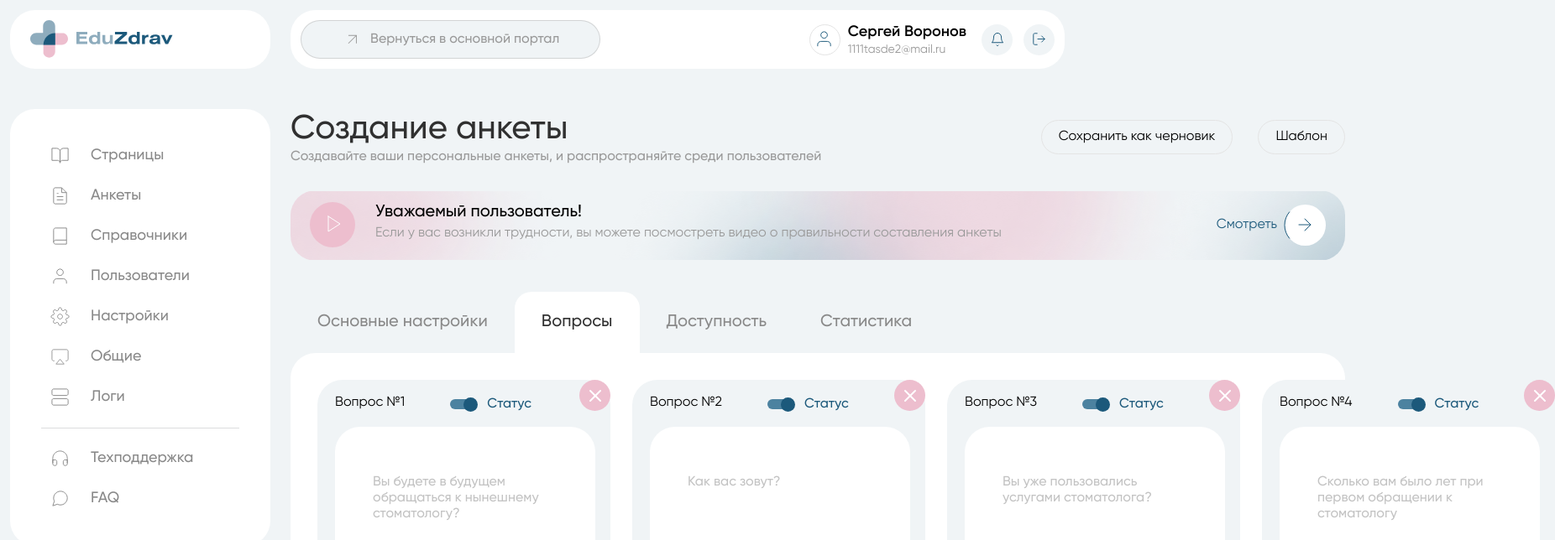
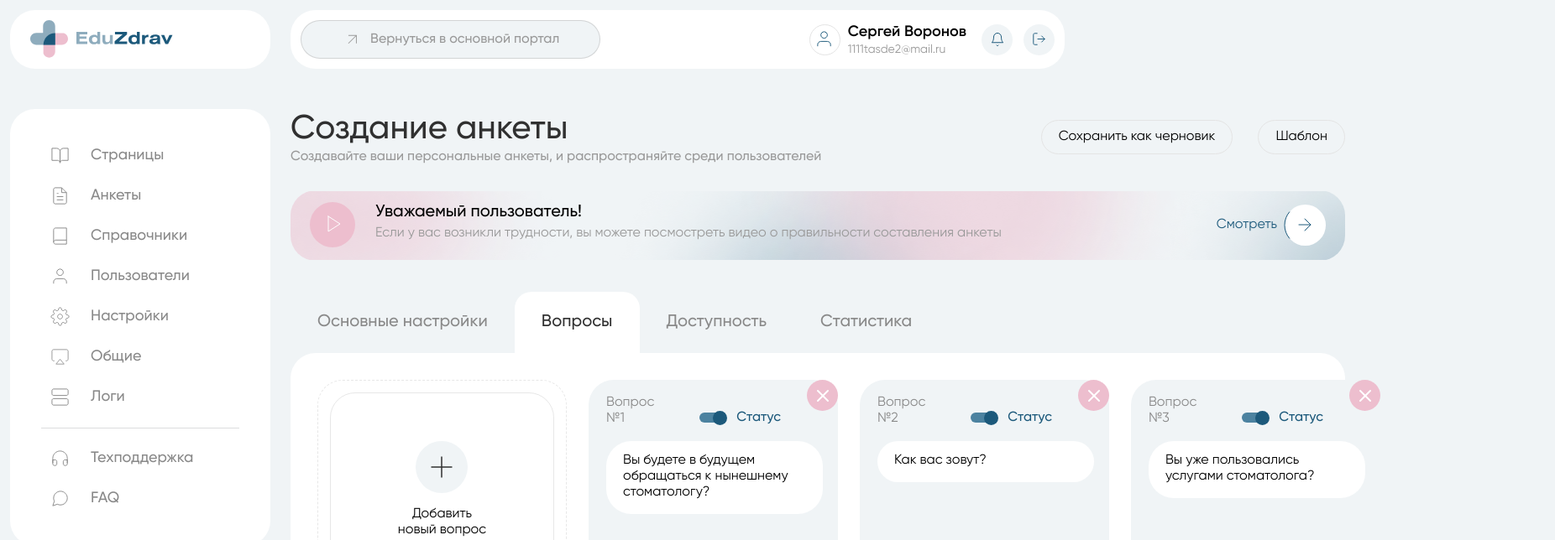
Before and after one commit to katie-soft/medanketa, a React (Create React App) app: page /create-questionary in a window 1280 px wide. Both pictures are taken after a click on the item "Вопросы". Shown: the top 644 px of the page at 84% size, 1852 px wide, since content can reach past the window. Built offline with nearby package versions, Linux system fonts and the light colour scheme.

Commit message:
feat: add new question card

```diff
--- a/src/components/CustomFileInput/style.scss
+++ b/src/components/CustomFileInput/style.scss
@@ -5,7 +5,7 @@
   background-color: $light-color;
   border: 1px solid transparent;
   outline: none;
-  border-radius: 30px;
+  border-radius: $border-radius;
   font-weight: 400;
   font-size: 16px;
   line-height: 19.36px;
--- a/src/components/MedicineQuestionCard/index.js
+++ b/src/components/MedicineQuestionCard/index.js
@@ -1,40 +1,24 @@
-import React, { useState } from 'react';
-import CustomSelect from '../../ui/CustomSelectUI';
+import React from 'react';
 import ToggleButtonUI from '../../ui/ToggleButtonUI';
-import WrapperUI from '../../ui/WrapperUI';
 import IconButtonUI from '../../ui/IconButtonUI/IconButtonUI';
 
 import './style.scss';
 
 const MedicineQuestionCard = ({ onClick, number, text, type, status = true }) => {
-  const [visited, setVisited] = useState(false);
-  const [textAreaValue, setTextAreaValue] = useState();
-
-  const onChangeinp = (e) => {
-    if (e.target.value) {
-      setVisited(true);
-    } else {
-      setVisited(false);
-    }
-    setTextAreaValue(e.target.value);
-  };
-
   return (
     <div onClick={onClick} className="question-card">
-      <div className="question-number">
-        <p>Вопрос №{number}</p>
-        <ToggleButtonUI text="Статус" isActive={status} />
+      <IconButtonUI type="close" />
+      <div>
+        <div className="question-header">
+          <p className="question-number">Вопрос №{number}</p>
+          <ToggleButtonUI text="Статус" isActive={status} />
+        </div>
+        <p className="question-text">{text}</p>
       </div>
-      <WrapperUI className="question-text">
-        <textarea
-          className={visited ? 'visited' : ''}
-          value={textAreaValue}
-          onChange={onChangeinp}
-          placeholder={text}
-        />
-      </WrapperUI>
-      <CustomSelect placeholder={type} />
-      <IconButtonUI type="close" />
+      <p className="question-type">
+        Тип вопросов: <span>{type}</span>
+      </p>
+      <IconButtonUI type="edit" />
     </div>
   );
 };
--- a/src/components/MedicineQuestionCard/style.scss
+++ b/src/components/MedicineQuestionCard/style.scss
@@ -6,11 +6,29 @@
   padding: 18px 18px 24px 21px;
   display: flex;
   flex-direction: column;
+  justify-content: space-between;
   gap: 16px;
-  border-radius: 30px;
+  border-radius: $border-radius;
+  min-height: 260px;
+
+  .question-header {
+      display: flex;
+      gap: 54px;
+      margin-bottom: 17px;
+      padding-right: 50px;
+  }
+
+  .question-number {
+    color: $inactive-color;
+  }
+
+  .question-text {
+    padding: 14px 20px 16px;
+    background-color: $light-color;
+    border-radius: $border-radius;
+  }
+
+  .question-type span {
+    color: $inactive-color;
+  }
 }
-
-.question-number {
-  display: flex;
-  gap: 54px;
-}
--- /dev/null
+++ b/src/pages/CreateQuestionary/Questions/NewQuestion/NewQuestion.jsx
@@ -0,0 +1,16 @@
+import React from 'react';
+import { ReactComponent as PlusIcon } from '../../../../assets/svg/circlePlusIcon.svg';
+import './styles.scss';
+
+const NewQuestion = () => {
+  return (
+    <div className="new-question">
+      <div className="new-question-card">
+        <PlusIcon />
+        <span className="new-question-text">Добавить новый вопрос</span>
+      </div>
+    </div>
+  );
+};
+
+export default NewQuestion;
--- /dev/null
+++ b/src/pages/CreateQuestionary/Questions/NewQuestion/styles.scss
@@ -0,0 +1,32 @@
+@import '../../../../styles/variables.scss';
+
+.new-question {
+  border: 1px dashed #89898933;
+  border-radius: $border-radius;
+  padding: 14px;
+
+  .new-question-card {
+    border-radius: $border-radius;
+    border: 1px solid #89898933;
+    height: 100%;
+    display: flex;
+    flex-direction: column;
+    align-items: center;
+    justify-content: center;
+    gap: 16px;
+    cursor: pointer;
+  }
+
+  .new-question-card svg {
+    transition: all 0.3s;
+  }
+
+  .new-question-card:hover svg {
+    transform: scale(1.05);
+  }
+
+  .new-question-text {
+      max-width: 106px;
+      text-align: center;
+    }
+}
--- a/src/pages/CreateQuestionary/Questions/Questions.jsx
+++ b/src/pages/CreateQuestionary/Questions/Questions.jsx
@@ -1,10 +1,12 @@
 import React from 'react';
 import './styles.scss';
 import MedicineQuestionCard from '../../../components/MedicineQuestionCard';
+import NewQuestion from './NewQuestion/NewQuestion';
 
 const Questions = ({ questionList }) => {
   return (
     <div className="question-grid">
+      <NewQuestion />
       {questionList.map((question) => (
         <MedicineQuestionCard
           key={question.number}
--- a/src/pages/CreateQuestionary/Questions/styles.scss
+++ b/src/pages/CreateQuestionary/Questions/styles.scss
@@ -2,4 +2,5 @@
   display: grid;
   grid-template-columns: repeat(4, 1fr);
   gap: 26px;
+  margin-bottom: 50px;
 }
--- a/src/pages/CreateQuestionary/index.js
+++ b/src/pages/CreateQuestionary/index.js
@@ -80,6 +80,9 @@ const CreateQuestionary = () => {
           tabs={tabs}
           handleClick={handleClick}
           activeIndex={activeQIndex}
+          explanationText={
+            'Давно выяснено, что при оценке дизайна и композиции читаемый текст мешает сосредоточиться. Lorem Ipsum используют потому, что тот обеспечивает более или менее стандартное заполнение шаблона, а также реальное распределение букв и пробелов в абзацах, которое не получается '
+          }
         ></TabsContainer>
       </div>
     </section>
--- a/src/ui/IconButtonUI/IconButtonUI.jsx
+++ b/src/ui/IconButtonUI/IconButtonUI.jsx
@@ -1,9 +1,15 @@
 import React from 'react';
 import './styles.scss';
 import { ReactComponent as CloseIcon } from '../../assets/svg/closeRed.svg';
+import { ReactComponent as EditIcon } from '../../assets/svg/pen.svg';
 
 const IconButtonUI = ({ type, className }) => {
-  return <button className={`icon-button ${type} ${className}`}>{type === 'close' && <CloseIcon />}</button>;
+  return (
+    <button className={`icon-button ${type} ${className}`}>
+      {type === 'close' && <CloseIcon />}
+      {type === 'edit' && <EditIcon />}
+    </button>
+  );
 };
 
 export default IconButtonUI;
--- a/src/ui/IconButtonUI/styles.scss
+++ b/src/ui/IconButtonUI/styles.scss
@@ -1,3 +1,5 @@
+@import '../../styles/variables.scss';
+
 .icon-button {
   background-color: transparent;
   border: none;
@@ -15,4 +17,15 @@
     width: 37px;
     height: 37px;
   }
+
+  &.edit {
+    position: absolute;
+    bottom: 0;
+    right: 0;
+    width: 67px;
+    height: 49px;
+    background-color: $light-color;
+    border-radius: $border-radius;
+    border: 1px solid #B5B5B5;
+  }
 }
--- a/src/ui/TabsContent/index.js
+++ b/src/ui/TabsContent/index.js
@@ -8,7 +8,7 @@ import useWindowResize from '../../hooks/useWindowResize';
 import { IconWrapperUI } from '../IconWrapperUI';
 import { RefProvider } from '../../Context/refHeight';
 
-const TabsContainer = ({ tabs, activeIndex, handleClick, renderContent, cardHeight = 'auto' }) => {
+const TabsContainer = ({ tabs, activeIndex, handleClick, renderContent, cardHeight = 'auto', explanationText }) => {
   const ref = useRef();
   const isMob = useWindowResize().width < 1024;
   const [, setDynamicHeight] = useState(cardHeight);
@@ -64,11 +64,7 @@ const TabsContainer = ({ tabs, activeIndex, handleClick, renderContent, cardHeig
           {renderContent()}
 
           <div className="explanation-text-block">
-            <p className="explanation-text">
-              Давно выяснено, что при оценке дизайна и композиции читаемый текст мешает сосредоточиться. Lorem Ipsum
-              используют потому, что тот обеспечивает более или менее стандартное заполнение шаблона, а также реальное
-              распределение букв и пробелов в абзацах, которое не получается.
-            </p>
+            {explanationText && <p className="explanation-text">{explanationText}</p>}
             <div className="btn-wrapper">
               <ButtonUI text="Сохранить" icon={SaveIcon} classN="save-btn" />
             </div>
```
Also changed, not shown: src/assets/svg/circlePlusIcon.svg (added).
